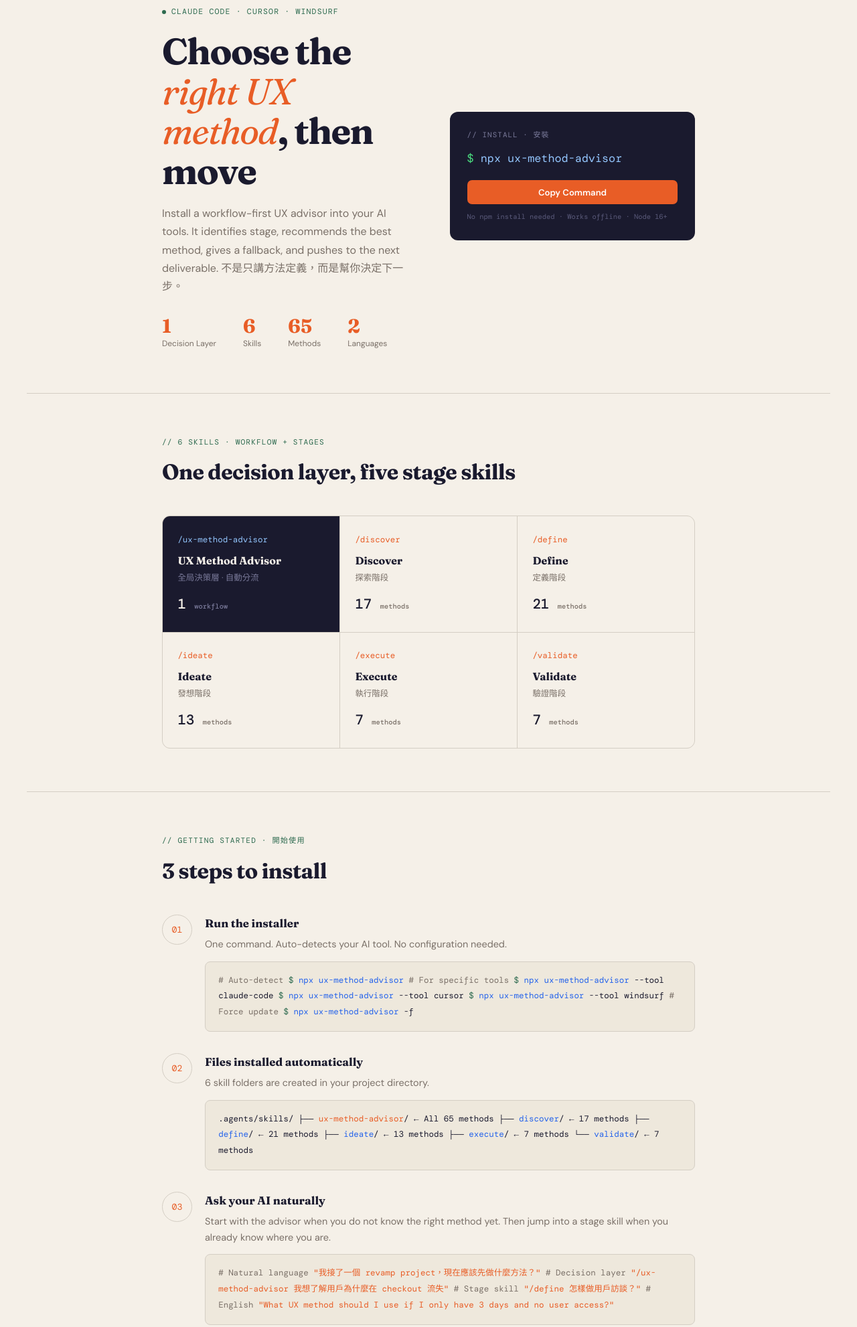
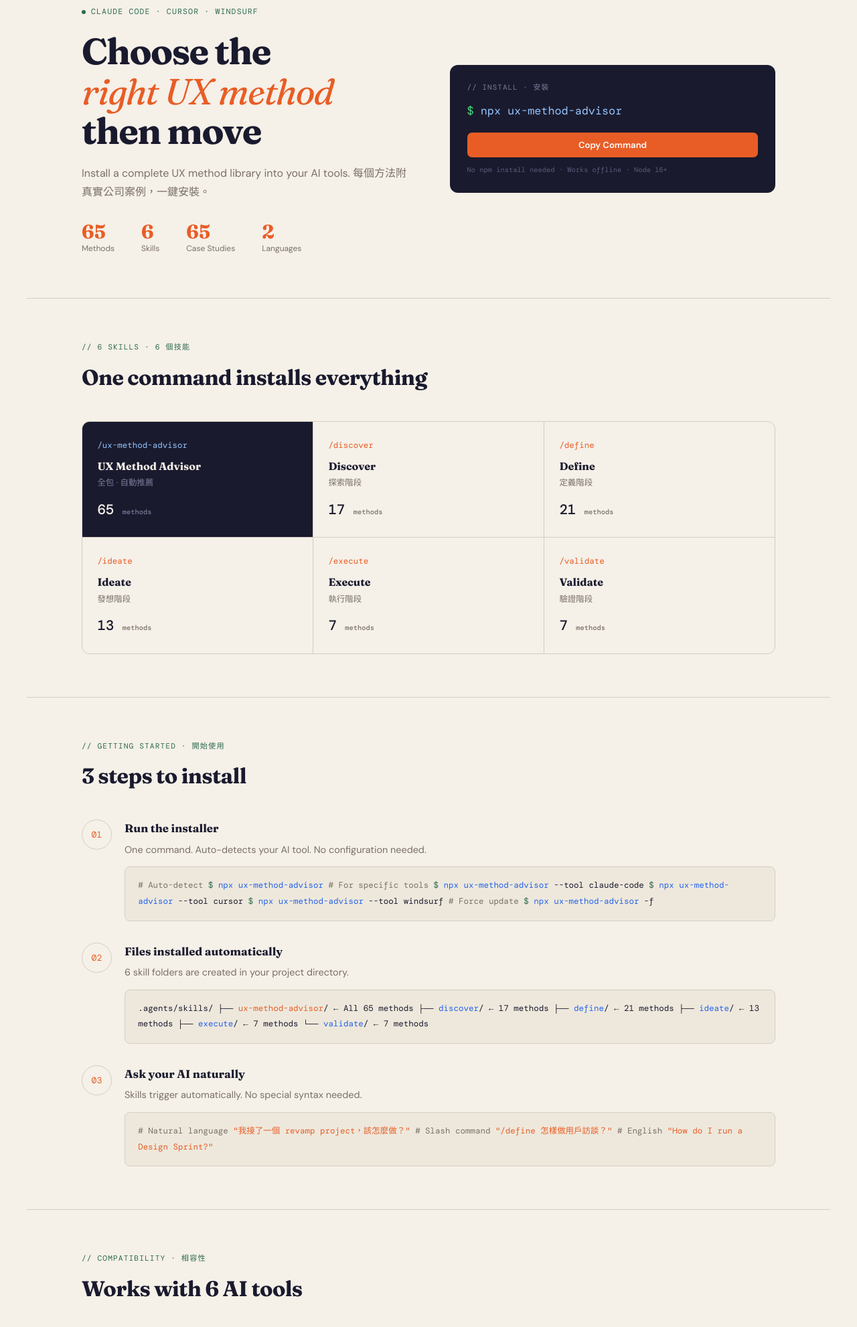
Before and after one commit to jefferyhungdesign/ux-method-advisor, a website: page website/index.html in a window 1280 px wide. Shown: the part 145-2127 px from the top of the page at 67% size. Drawn offline with nearby package versions, Linux system fonts and the light colour scheme.

Commit message:
Update headline and width to 1100px

```diff
--- a/website/index.html
+++ b/website/index.html
@@ -3,8 +3,8 @@
 <head>
 <meta charset="UTF-8">
 <meta name="viewport" content="width=device-width, initial-scale=1.0">
-<title>UX Method Advisor — Workflow-First UX Skills for AI Tools</title>
-<meta name="description" content="Install a workflow-first UX method advisor plus 5 stage skills into Claude Code, Cursor, Windsurf. One command. Bilingual EN/繁中.">
+<title>UX Method Advisor — 65 UX Methods for AI Tools</title>
+<meta name="description" content="Install 65 UX methods with real case studies into Claude Code, Cursor, Windsurf. One command. Bilingual EN/繁中.">
 <link rel="preconnect" href="https://fonts.googleapis.com">
 <link href="https://fonts.googleapis.com/css2?family=DM+Mono:wght@400;500&family=Fraunces:ital,opsz,wght@0,9..144,300;0,9..144,700;1,9..144,400&family=DM+Sans:wght@400;500;600&display=swap" rel="stylesheet">
 <style>
@@ -61,7 +61,7 @@ nav {
 
 /* HERO */
 .hero {
-  max-width: 860px; margin: 0 auto;
+  max-width: 1100px; margin: 0 auto;
   padding: 5rem 2rem 4rem;
   display: grid; grid-template-columns: 1fr 1fr;
   gap: 4rem; align-items: center;
@@ -142,7 +142,7 @@ h1 em { font-style: italic; color: var(--accent); }
 }
 
 /* SKILLS SECTION */
-.section { max-width: 860px; margin: 0 auto; padding: 4rem 2rem; }
+.section { max-width: 1100px; margin: 0 auto; padding: 4rem 2rem; }
 .section-eyebrow {
   font-family: 'DM Mono', monospace;
   font-size: 0.7rem; color: var(--accent2);
@@ -291,12 +291,12 @@ footer {
 <div class="hero">
   <div>
     <div class="hero-tag"><span class="tag-dot"></span> Claude Code · Cursor · Windsurf</div>
-    <h1>Choose the <em>right UX method</em>, then move</h1>
-    <p class="hero-desc">Install a workflow-first UX advisor into your AI tools. It identifies stage, recommends the best method, gives a fallback, and pushes to the next deliverable. 不是只講方法定義，而是幫你決定下一步。</p>
+    <h1>Choose the <br><em>right UX method</em><br>then move</h1>
+    <p class="hero-desc">Install a complete UX method library into your AI tools. 每個方法附真實公司案例，一鍵安裝。</p>
     <div class="stats-row">
-      <div><div class="stat-n">1</div><div class="stat-l">Decision Layer</div></div>
+      <div><div class="stat-n">65</div><div class="stat-l">Methods</div></div>
       <div><div class="stat-n">6</div><div class="stat-l">Skills</div></div>
-      <div><div class="stat-n">65</div><div class="stat-l">Methods</div></div>
+      <div><div class="stat-n">65</div><div class="stat-l">Case Studies</div></div>
       <div><div class="stat-n">2</div><div class="stat-l">Languages</div></div>
     </div>
   </div>
@@ -316,14 +316,14 @@ footer {
 
 <!-- SKILLS -->
 <section class="section" id="skills">
-  <div class="section-eyebrow">// 6 skills · workflow + stages</div>
-  <h2 class="section-title">One decision layer, five stage skills</h2>
+  <div class="section-eyebrow">// 6 skills · 6 個技能</div>
+  <h2 class="section-title">One command installs everything</h2>
   <div class="skills-grid">
     <div class="skill-card featured">
       <div class="skill-slash">/ux-method-advisor</div>
       <div class="skill-name">UX Method Advisor</div>
-      <div class="skill-cn">全局決策層 · 自動分流</div>
-      <div class="skill-count">1 <small>workflow</small></div>
+      <div class="skill-cn">全包 · 自動推薦</div>
+      <div class="skill-count">65 <small>methods</small></div>
     </div>
     <div class="skill-card">
       <div class="skill-slash">/discover</div>
@@ -407,19 +407,16 @@ footer {
       <div class="step-num">03</div>
       <div>
         <div class="step-title">Ask your AI naturally</div>
-        <div class="step-desc">Start with the advisor when you do not know the right method yet. Then jump into a stage skill when you already know where you are.</div>
+        <div class="step-desc">Skills trigger automatically. No special syntax needed.</div>
         <div class="code-block">
 <span class="c"># Natural language</span>
-<span class="o">"我接了一個 revamp project，現在應該先做什麼方法？"</span>
+<span class="o">"我接了一個 revamp project，該怎麼做？"</span>
 
-<span class="c"># Decision layer</span>
-<span class="o">"/ux-method-advisor 我想了解用戶為什麼在 checkout 流失"</span>
-
-<span class="c"># Stage skill</span>
+<span class="c"># Slash command</span>
 <span class="o">"/define 怎樣做用戶訪談？"</span>
 
 <span class="c"># English</span>
-<span class="o">"What UX method should I use if I only have 3 days and no user access?"</span>
+<span class="o">"How do I run a Design Sprint?"</span>
         </div>
       </div>
     </div>
@@ -448,27 +445,27 @@ footer {
 <!-- USAGE -->
 <section class="section" id="usage">
   <div class="section-eyebrow">// examples · 示例</div>
-  <h2 class="section-title">Ask by problem, not by method name</h2>
+  <h2 class="section-title">Ask anything UX-related</h2>
   <div class="examples">
     <div class="example">
       <div class="ex-label">Stage Guidance · 階段指引</div>
       <div class="ex-text">「我現在在 Define 階段，整理完訪談筆記了，下一步應該怎麼做？」</div>
-      <div class="ex-result">→ Identifies Define stage, recommends Affinity Mapping as primary, Personas as downstream deliverable</div>
+      <div class="ex-result">→ Recommends Affinity Mapping + Empathy Map + Personas with step-by-step guide</div>
     </div>
     <div class="example">
       <div class="ex-label">Problem-based · 問題導向</div>
       <div class="ex-text">「我要了解用戶為何在結帳頁流失，應該用什麼方法？」</div>
-      <div class="ex-result">→ Ranks Funnel Analysis + Session Recordings + User Interview, explains trade-offs and fallback</div>
+      <div class="ex-result">→ Funnel Analysis + Session Recordings + User Interview · with Dropbox & PayPal case studies</div>
     </div>
     <div class="example">
       <div class="ex-label">Method Deep-dive · 方法詳解</div>
       <div class="ex-text">"How do I run a Design Sprint? What happens on each day?"</div>
-      <div class="ex-result">→ Directly opens the Design Sprint method and returns the 5-day plan</div>
+      <div class="ex-result">→ Full 5-day breakdown + Blue Bottle Coffee real case study</div>
     </div>
     <div class="example">
       <div class="ex-label">Stakeholder Pitch · 說服管理層</div>
       <div class="ex-text">「我要向管理層說明為什麼要做用戶研究，有什麼方法？」</div>
-      <div class="ex-result">→ Suggests ROI + Storytelling and turns them into a stakeholder-ready argument</div>
+      <div class="ex-result">→ ROI framework + IBM Design Thinking case: $100 return per $1 invested</div>
     </div>
   </div>
 </section>
```
